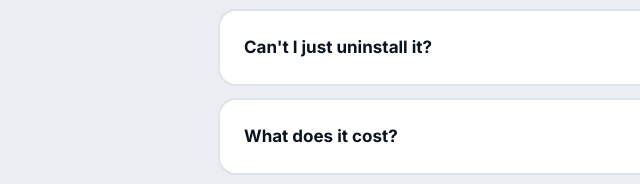
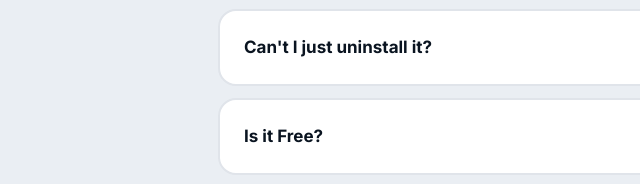
Before and after one commit to vetohabits/veto-site, a plain HTML site: page index.html in a window 1280 px wide. Shown: the part 2890-3074 px from the top of the page, 62-702 px from the left. Drawn offline with nearby package versions, Linux system fonts and the light colour scheme.

Commit message:
Update index.html

```diff
--- a/index.html
+++ b/index.html
@@ -301,7 +301,7 @@
         <div class="a">Today, yes. Veto isn't a prison and won't pretend to be one. The point is friction: tapping "5 more minutes" takes nothing, while deleting an app you installed on purpose takes a deliberate decision. And for people who want the door welded shut, a strict commitment mode with uninstall protection (Max Veto) is on the roadmap.</div>
       </details>
       <details>
-        <summary>What does it cost?</summary>
+        <summary>Is it Free?</summary>
         <div class="a">The core is free: block any apps, up to 5 habits, streaks. Veto Pro adds unlimited habits, custom unlock durations, AI photo verification and full history, with a 7-day free trial. No ads either way.</div>
       </details>
       <details>
```
